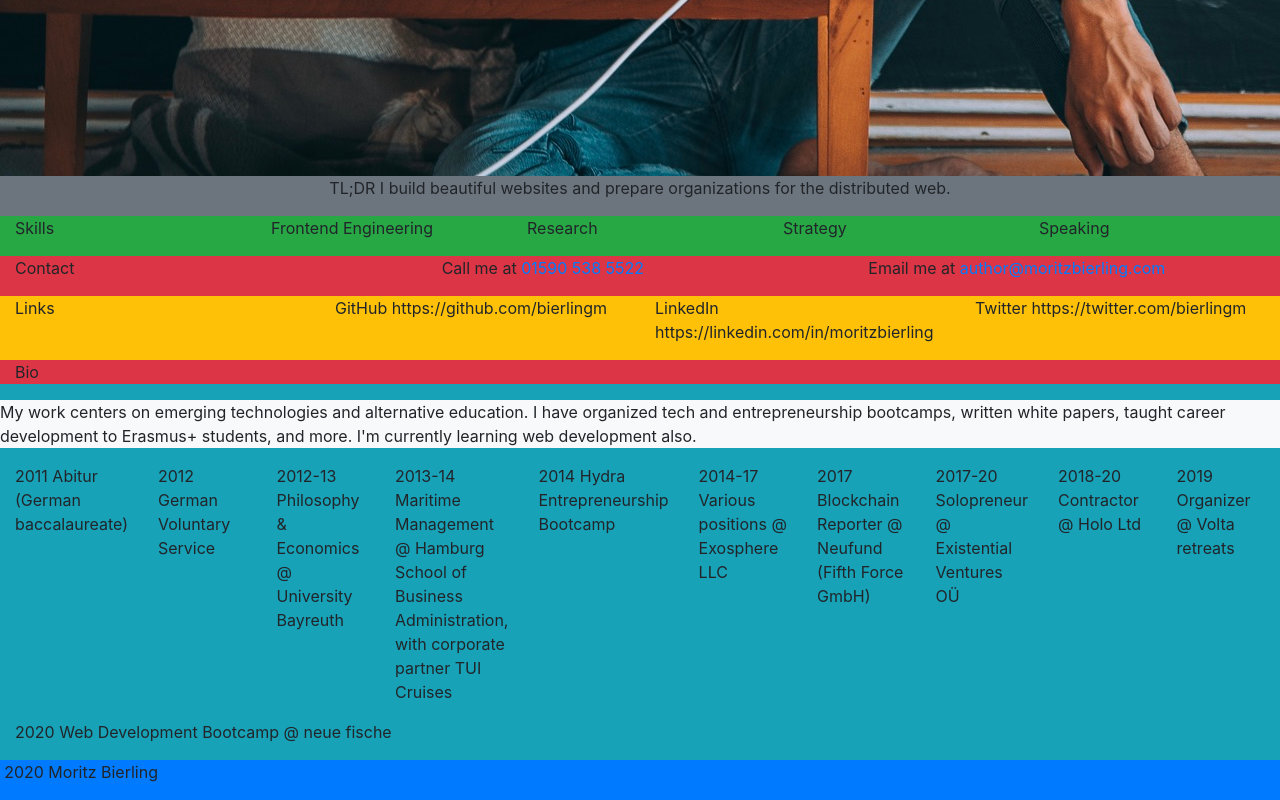
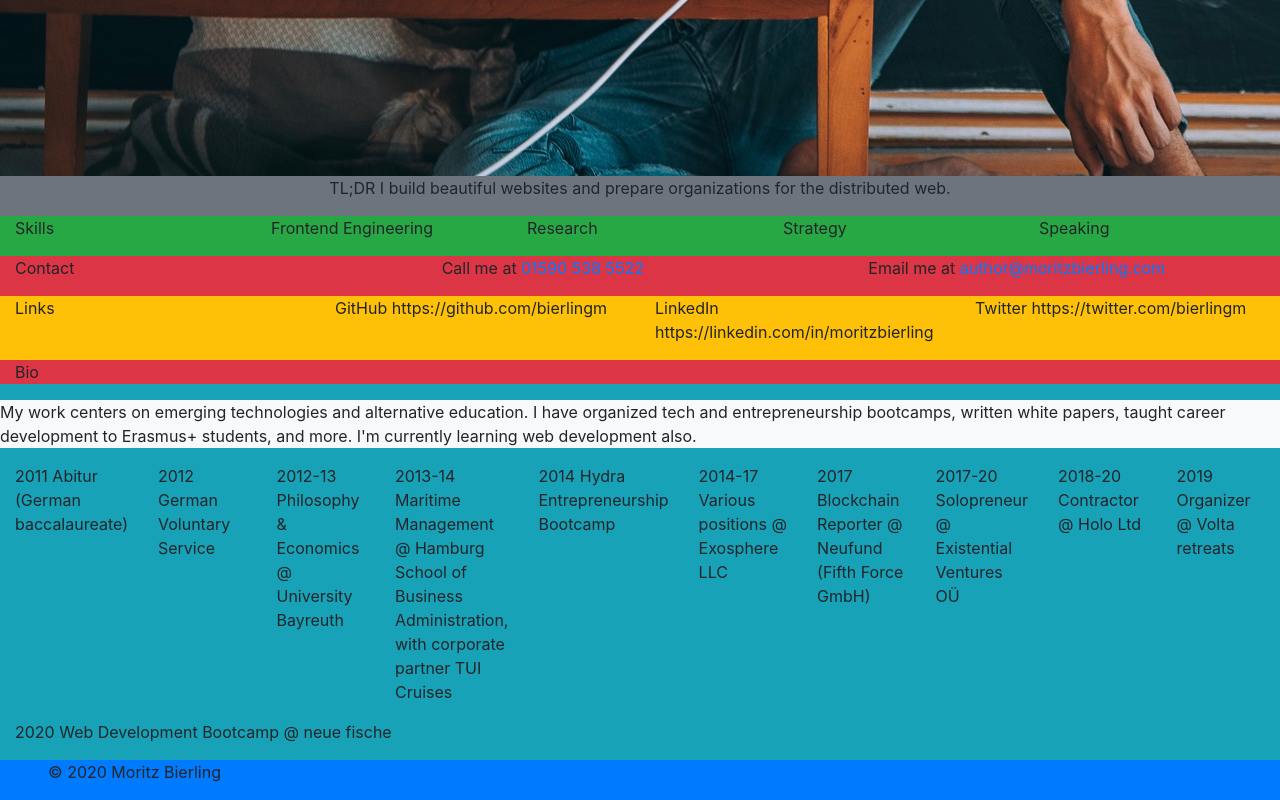
Before and after one commit to bierlingm/personal-website-bootstrap, a plain HTML site: page index.html in a window 1280 px wide. Shown: the part 915-1715 px from the top of the page. Drawn offline with nearby package versions, Linux system fonts and the light colour scheme.

Commit message:
Structure footer

```diff
--- a/index.html
+++ b/index.html
@@ -122,9 +122,9 @@
                         2020    Web Development Bootcamp @ neue fische
                     </p>
             </div>
-            <div class="row bg-primary">
-                <p>&copy; 2020 Moritz Bierling</p>
-            </div>
+            <footer class="row bg-primary">
+                <p class="col ml-5">&copy; 2020 Moritz Bierling</p>
+            </footer>
         </main>
 
         <!-- Optional JavaScript -->
```
